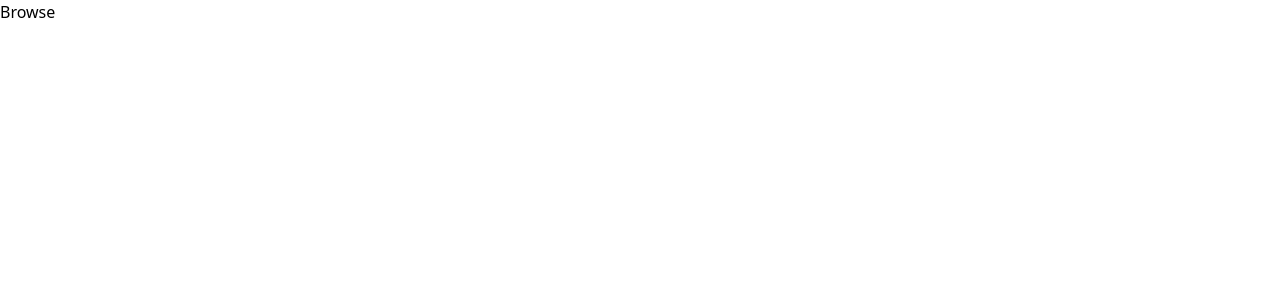
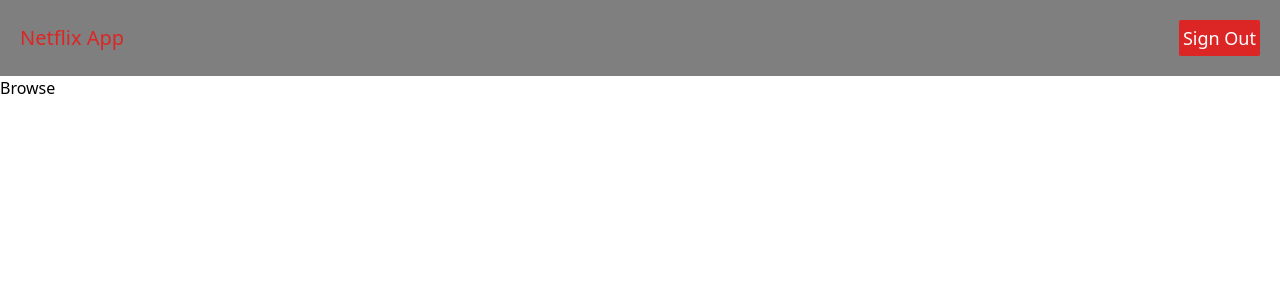
Before and after one commit to AbhilashSiddappa/netflix-gpt, a React (Create React App) app in the folder netflix-gpt/: page /browse in a window 1280 px wide. Shown: the top 300 px of the page. Built offline with nearby package versions, Linux system fonts and the light colour scheme; no server answers.

Commit message:
user updated

```diff
--- a/netflix-gpt/src/components/Body.js
+++ b/netflix-gpt/src/components/Body.js
@@ -1,10 +1,16 @@
-import React from 'react'
+import React, { useEffect } from 'react'
 import Login from './Login'
 import {createBrowserRouter} from 'react-router-dom'
 import {RouterProvider} from 'react-router-dom'
-import Browse from './Browse'
+import Browse from './Browse';
+import { getAuth, onAuthStateChanged } from "firebase/auth";
+import {useDispatch} from "react-redux"
+import { addUser, removeUser } from '../utils/userSlice';
+
 
 function Body() {
+  const dispatch =useDispatch()
+
     const routerApp =createBrowserRouter([
         {
            path:"/",
@@ -15,6 +21,24 @@ function Body() {
             element:<Browse/>,
          }
     ])
+
+    useEffect(()=>{
+
+
+      const auth = getAuth();
+      onAuthStateChanged(auth, (user) => {
+        if (user) {
+
+          const {uid,email,displayName} = user;
+          dispatch(addUser({uid:uid,email:email,displayName:displayName}))
+
+        } else {
+          // User is signed out
+          dispatch(removeUser());
+
+        }
+      });
+    },[])
   return (
     <div><RouterProvider router={routerApp}/></div>
   )
--- a/netflix-gpt/src/components/Browse.js
+++ b/netflix-gpt/src/components/Browse.js
@@ -1,8 +1,14 @@
 import React from 'react'
+import Header from './Header'
 
 function Browse() {
   return (
-    <div>Browse</div>
+    <>
+    <Header/>
+     <div>Browse</div>
+    </>
+
+
   )
 }
 
--- a/netflix-gpt/src/components/Header.js
+++ b/netflix-gpt/src/components/Header.js
@@ -1,12 +1,33 @@
-import React from 'react'
+import React from 'react';
+import {  signOut } from "firebase/auth";
+import { auth } from '../utils/Firebase';
+import { useNavigate } from 'react-router-dom';
+import { useSelector } from 'react-redux';
 
 function Header() {
+  const user = useSelector(store=>store.user)
+  const navigate =useNavigate()
+  function handleSignOut(){
+    signOut(auth).then(() => {
+      // Sign-out successful.
+
+      navigate("/")
+
+    }).catch((error) => {
+      // An error happened.
+    });
+  }
   return (
     <>
     <div className='header-outer'>
             <div className='header-inner'>
                 <div className='header-logo z-10'>
-                    <img className=' w-14 ' src='https://cdn.cookielaw.org/logos/dd6b162f-1a32-456a-9cfe-897231c7763c/4345ea78-053c-46d2-b11e-09adaef973dc/Netflix_Logo_PMS.png' alt=''/>
+                  <div className='wrap bg-black bg-opacity-50 flex justify-between items-center'>
+                    <div className='logo'><h3 className= 'text-red-600 text-xl p-5'>Netflix App</h3></div>
+
+
+                    <span className='text-black font-bold'>{user?.displayName}</span><div className='btn'><button className='bg-red-600 text-white text-lg p-1  rounded-sm inline-block m-5' onClick={()=>handleSignOut()}>Sign Out</button></div>
+                    </div>
                 </div>
 
 
--- a/netflix-gpt/src/components/Login.js
+++ b/netflix-gpt/src/components/Login.js
@@ -4,8 +4,11 @@ import {validateData} from "../utils/Validate"
 import { createUserWithEmailAndPassword } from "firebase/auth";
 import { signInWithEmailAndPassword } from "firebase/auth";
 import { auth } from '../utils/Firebase';
+import { useNavigate } from 'react-router-dom';
+import { updateProfile } from "firebase/auth";
 
 function Login() {
+  const navigate= useNavigate()
   const [signIn ,setSignIn] = useState(true)
   const[errorMessage,setErrorMessage] =useState(null)
   const email = useRef(null)
@@ -24,7 +27,19 @@ createUserWithEmailAndPassword(auth, email.current.value,password.current.value)
   .then((userCredential) => {
     // Signed up
     const user = userCredential.user;
+
+
+
+updateProfile(user, {
+  displayName: name.current.value
+}).then(() => {
+  // Profile updated!
+  // ...
+}).catch((error) => {
+  setErrorMessage(error.message)
+});
     console.log(user)
+   navigate("/browse")
     // ...
   })
   .catch((error) => {
@@ -42,7 +57,7 @@ signInWithEmailAndPassword(auth, email.current.value,password.current.value)
   .then((userCredential) => {
     // Signed in
     const user = userCredential.user;
-
+    navigate("/browse")
     // ...
   })
   .catch((error) => {
```
